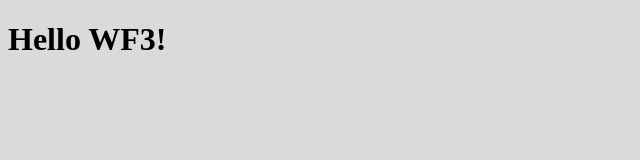
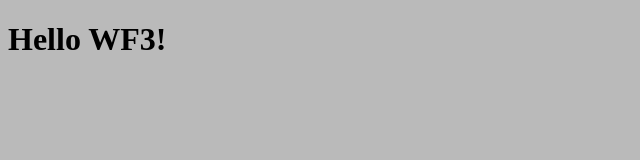
Before and after one commit to Ophois34/nimes, a plain HTML site: page index.html in a window 1280 px wide. Shown: the whole page, without its empty margins (0-640 px from the left). Drawn offline with Linux system fonts and the light colour scheme.

Commit message:
chg coul body
changement couleur background body

```diff
--- a/css/main.css
+++ b/css/main.css
@@ -1,3 +1,3 @@
 body{
-	background: #DADADA;
+	background: #BABABA;
 }
```
